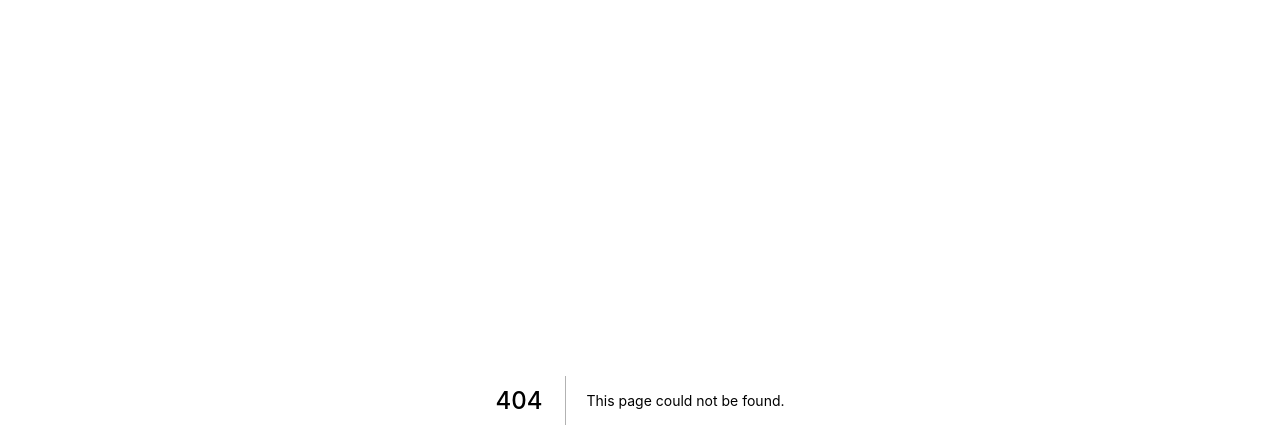
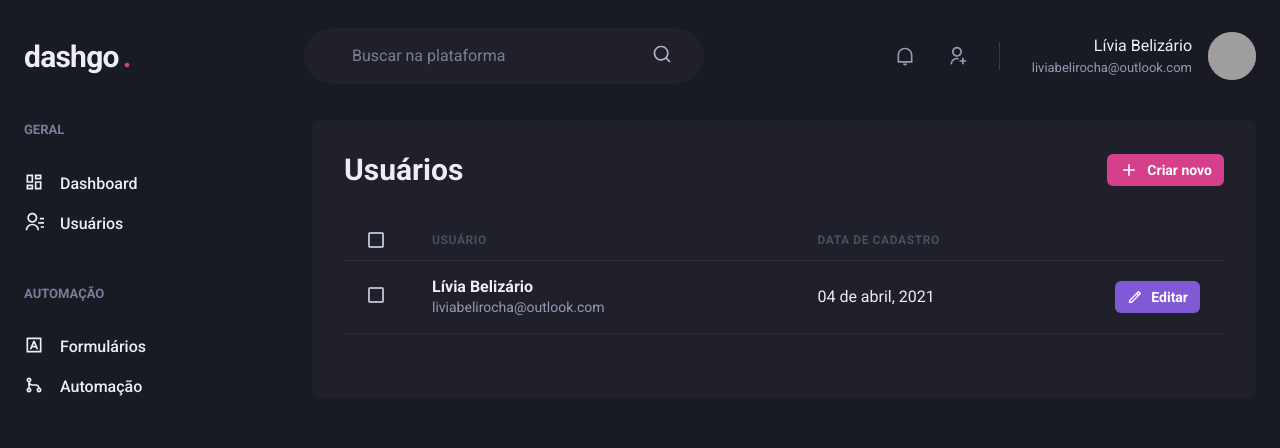
Before and after one commit to liviabelirocha/dashgo, a Next.js app: page /users in a window 1280 px wide. Before the commit this address had no page. Shown: the top 448 px of the page. Built offline with nearby package versions, Linux system fonts and the light colour scheme; grey boxes are pictures that could not be loaded.

Commit message:
feat: users page

```diff
--- /dev/null
+++ b/src/pages/users/index.tsx
@@ -0,0 +1,89 @@
+import {
+  Box,
+  Button,
+  Checkbox,
+  Flex,
+  Heading,
+  Icon,
+  Table,
+  Tbody,
+  Td,
+  Text,
+  Th,
+  Thead,
+  Tr,
+} from "@chakra-ui/react";
+import { RiAddLine, RiPencilLine } from "react-icons/ri";
+
+import { Header } from "../../components/Header";
+import { Sidebar } from "../../components/Sidebar";
+
+export default function UserList() {
+  return (
+    <Box>
+      <Header />
+
+      <Flex w="100%" my="6" maxW={1480} mx="auto" px="6">
+        <Sidebar />
+
+        <Box flex="1" borderRadius="8" bg="gray.800" p="8">
+          <Flex mb="8" justify="space-between" align="center">
+            <Heading size="lg" fontWeight="bold">
+              Usuários
+            </Heading>
+
+            <Button
+              as="a"
+              size="sm"
+              fontSize="sm"
+              colorScheme="pink"
+              leftIcon={<Icon as={RiAddLine} fontSize="20" />}
+            >
+              Criar novo
+            </Button>
+          </Flex>
+
+          <Table colorScheme="whiteAlpha">
+            <Thead>
+              <Tr>
+                <Th px="6" color="gray.300" w="8">
+                  <Checkbox colorScheme="pink" />
+                </Th>
+                <Th>Usuário</Th>
+                <Th>Data de cadastro</Th>
+                <Th w="8"></Th>
+              </Tr>
+            </Thead>
+            <Tbody>
+              <Tr>
+                <Td px="6">
+                  <Checkbox colorScheme="pink" />
+                </Td>
+                <Td>
+                  <Box>
+                    <Text fontWeight="bold">Lívia Belizário</Text>
+                    <Text fontSize="sm" color="gray.300">
+                      liviabelirocha@outlook.com
+                    </Text>
+                  </Box>
+                </Td>
+                <Td>04 de abril, 2021</Td>
+                <Td>
+                  <Button
+                    as="a"
+                    size="sm"
+                    fontSize="sm"
+                    colorScheme="purple"
+                    leftIcon={<Icon as={RiPencilLine} fontSize="16" />}
+                  >
+                    Editar
+                  </Button>
+                </Td>
+              </Tr>
+            </Tbody>
+          </Table>
+        </Box>
+      </Flex>
+    </Box>
+  );
+}
```
